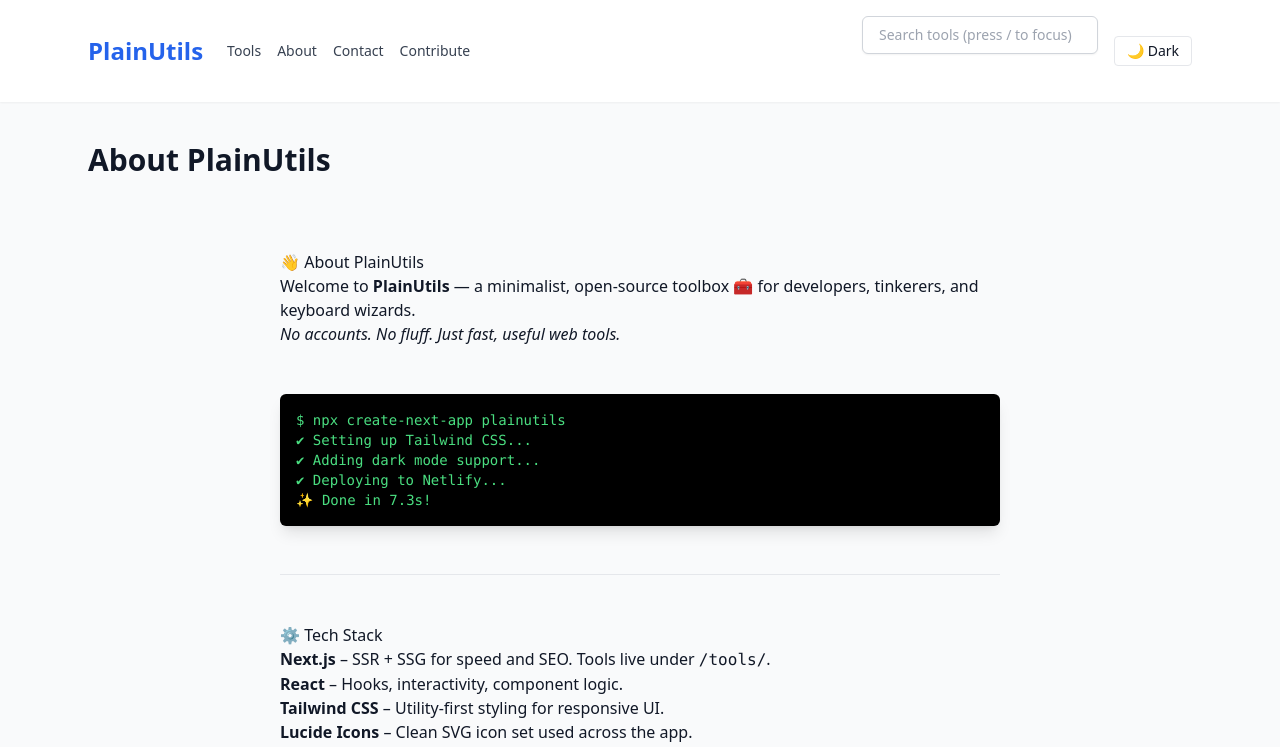
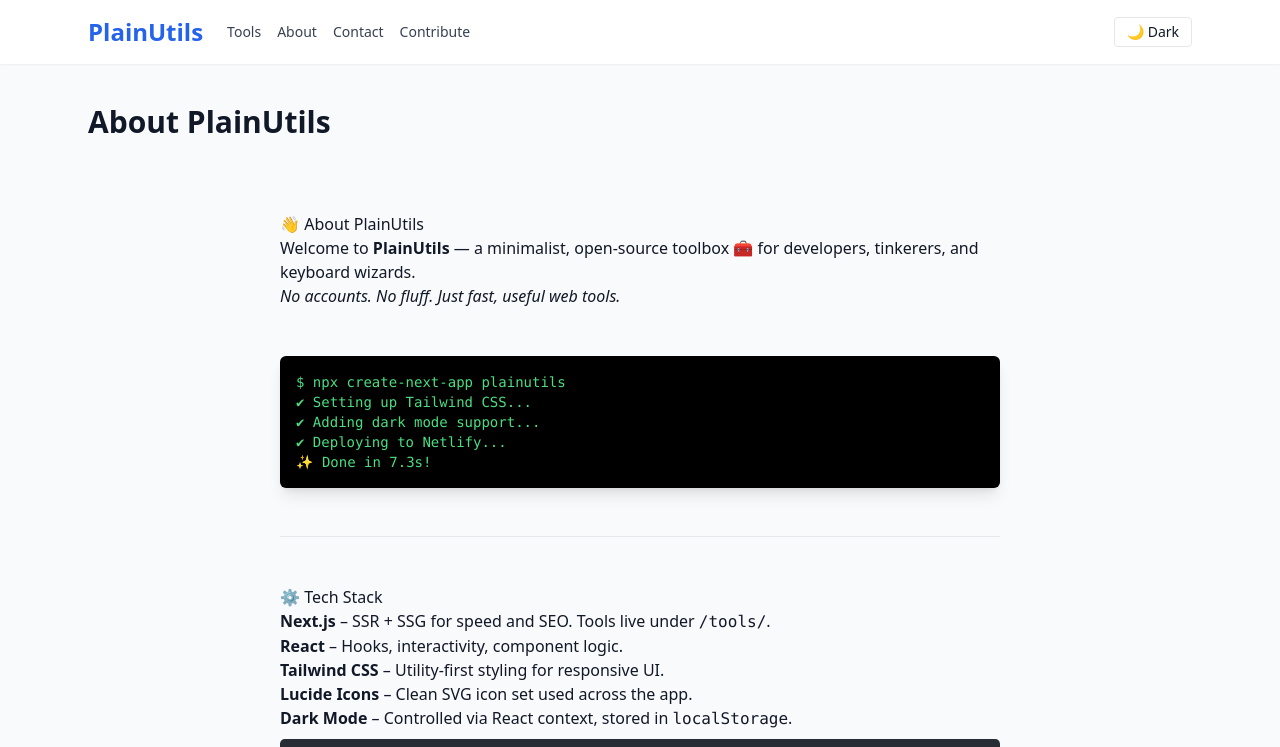
Before and after one commit to pingryte/plainutils, a Next.js app: page /about in a window 1280 px wide. Shown: the top 747 px of the page. Built offline with nearby package versions, Linux system fonts and the light colour scheme.

Commit message:
Removed search function

```diff
--- a/components/Layout.js
+++ b/components/Layout.js
@@ -1,11 +1,10 @@
 import Head from 'next/head';
 import Link from 'next/link';
 import { useRouter } from 'next/router';
-import { useState, useEffect, useRef } from 'react';
+import { useState } from 'react';
 import DarkModeToggle from './DarkModeToggle';
 import { iconMap } from '../lib/iconMap';
 import RateThisStack from './RateThisStack';
-import ToolSearchBar from './ToolSearchBar';
 
 function ToolSwitcher({ isMobile = false }) {
   const router = useRouter();
@@ -65,18 +64,6 @@
         ? toolSlug.replace(/-/g, ' ').replace(/\b\w/g, (l) => l.toUpperCase())
         : 'PlainUtils';
 
-  const searchBarRef = useRef(null);
-
-  useEffect(() => {
-    const handler = (e) => {
-      if (e.key === '/' && document.activeElement.tagName !== 'INPUT') {
-        e.preventDefault();
-        searchBarRef.current?.focus();
-      }
-    };
-    window.addEventListener('keydown', handler);
-    return () => window.removeEventListener('keydown', handler);
-  }, []);
 
   return (
     <div className="min-h-screen bg-gray-50 dark:bg-gray-950 text-gray-900 dark:text-gray-100 flex flex-col">
@@ -134,9 +121,6 @@
           </div>
 
           <div className="flex items-center gap-4">
-            <div className="hidden md:block">
-              <ToolSearchBar className="w-64" inputRef={searchBarRef} />
-            </div>
             <DarkModeToggle />
             <button
               onClick={() => setMenuOpen(!menuOpen)}
--- a/components/ToolSearchBar.js
+++ /dev/null
@@ -1,80 +0,0 @@
-// components/ToolSearchBar.js
-import { useEffect, useRef, useState } from 'react';
-import Fuse from 'fuse.js';
-import Link from 'next/link';
-import { iconMap } from '../lib/iconMap';
-
-const tools = [
-  { title: 'Word Counter', href: '/tools/word-counter' },
-  { title: 'JSON Formatter', href: '/tools/json-formatter' },
-  { title: 'Base64 Encoder / Decoder', href: '/tools/base64' },
-  { title: 'Case Converter', href: '/tools/case-converter' },
-  { title: 'Unix Timestamp Converter', href: '/tools/unix-timestamp' },
-  { title: 'Text Diff Checker', href: '/tools/text-diff' },
-  { title: 'DNS Lookup', href: '/tools/dns-lookup' },
-  { title: 'IP Location Lookup', href: '/tools/ip-lookup' },
-];
-
-const fuse = new Fuse(tools, {
-  keys: ['title'],
-  threshold: 0.4,
-});
-
-export default function ToolSearchBar({ className = '' }) {
-  const [query, setQuery] = useState('');
-  const [results, setResults] = useState([]);
-  const inputRef = useRef(null);
-
-  useEffect(() => {
-    const handler = (e) => {
-      if (e.key === '/') {
-        e.preventDefault();
-        inputRef.current?.focus();
-      }
-    };
-    window.addEventListener('keydown', handler);
-    return () => window.removeEventListener('keydown', handler);
-  }, []);
-
-  useEffect(() => {
-    if (query.trim() === '') {
-      setResults([]);
-    } else {
-      const searchResults = fuse.search(query);
-      setResults(searchResults.map((r) => r.item));
-    }
-  }, [query]);
-
-  return (
-    <div className={`relative max-w-md w-full mx-auto mb-8 ${className}`}>
-      <input
-        ref={inputRef}
-        type="text"
-        placeholder="Search tools (press / to focus)"
-        aria-label="Search tools"
-        value={query}
-        onChange={(e) => setQuery(e.target.value)}
-        className="w-full px-4 py-2 border border-gray-300 dark:border-gray-700 rounded-md shadow-sm bg-white dark:bg-gray-800 text-sm focus:outline-none focus:ring-2 focus:ring-blue-500"
-      />
-      {results.length > 0 && (
-        <ul className="absolute z-10 w-full mt-1 bg-white dark:bg-gray-900 border border-gray-300 dark:border-gray-700 rounded-md shadow-lg divide-y divide-gray-200 dark:divide-gray-700">
-          {results.map(({ title, href }) => {
-            const Icon = iconMap[title];
-            return (
-              <li key={href}>
-                <Link
-                  href={href}
-                  className="flex items-center gap-3 px-4 py-2 text-sm hover:bg-blue-50 dark:hover:bg-gray-700 transition-colors duration-150"
-                  onClick={() => setQuery('')}
-                >
-                  {Icon && <Icon className="w-4 h-4 text-blue-500" />}
-                  {title}
-                </Link>
-              </li>
-            );
-          })}
-        </ul>
-      )}
-    </div>
-  );
-}
--- a/pages/index.js
+++ b/pages/index.js
@@ -1,7 +1,6 @@
 import Link from 'next/link';
 import Layout from '../components/Layout';
 import React from 'react';
-import ToolSearchBar from '../components/ToolSearchBar';
 import {
   FileText,
   Code,
```
